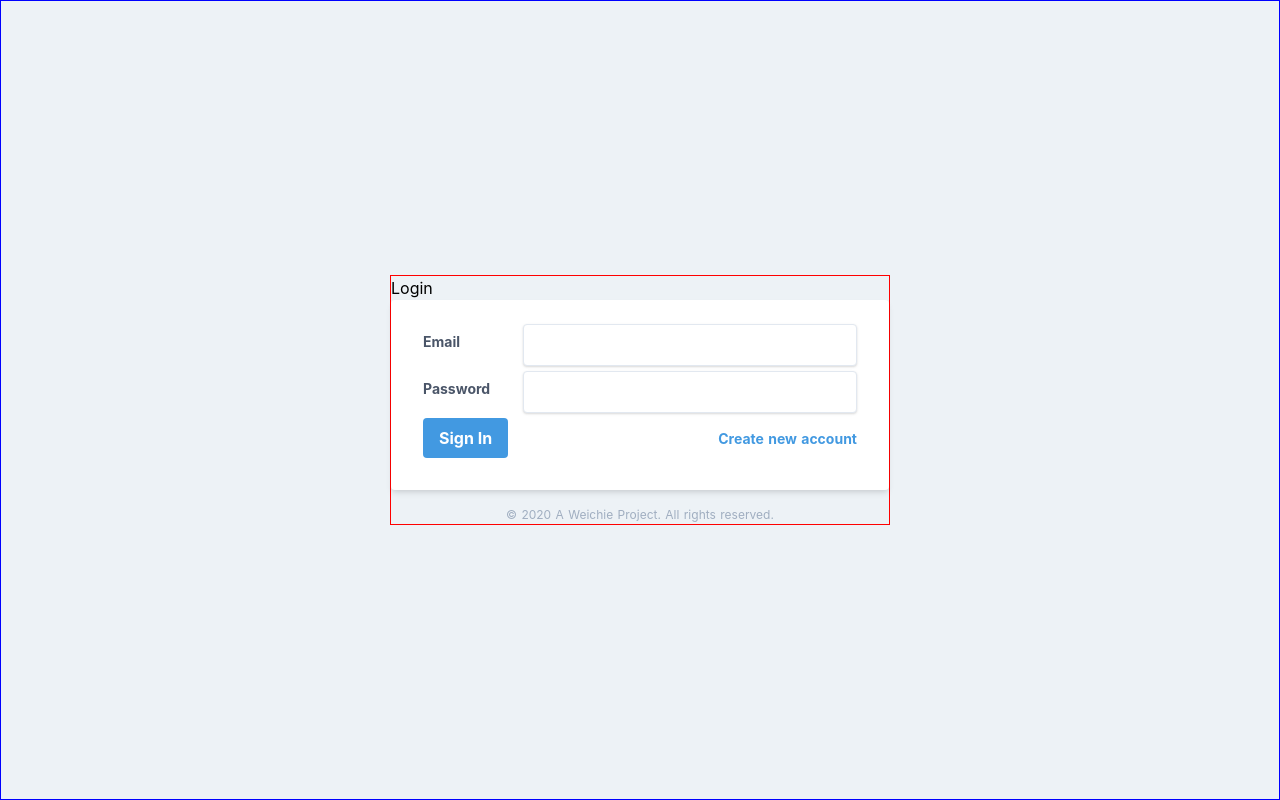
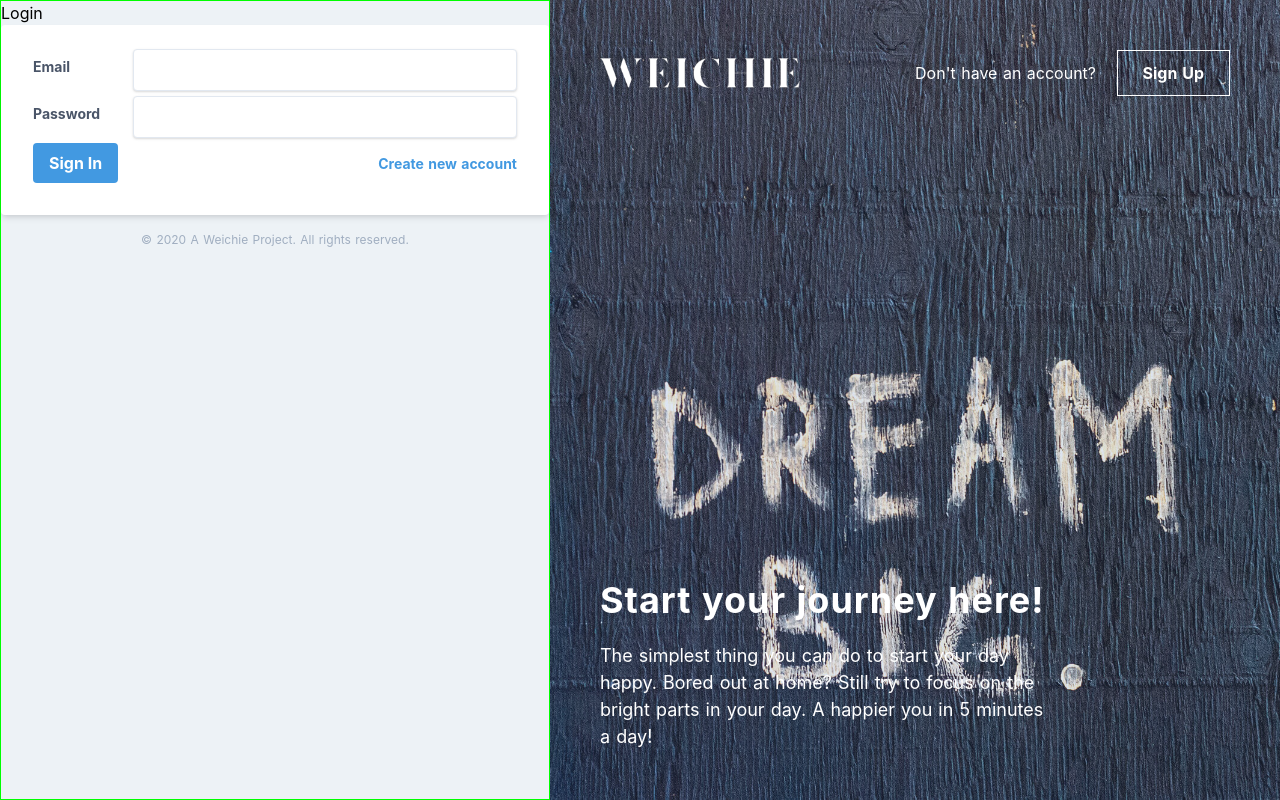
Before and after one commit to weichie/journal, a Nuxt app: page /login in a window 1280 px wide. Built offline with nearby package versions, Linux system fonts and the light colour scheme.

Commit message:
Setup authentication layout

```diff
--- a/assets/css/pages/_authentication.scss
+++ b/assets/css/pages/_authentication.scss
@@ -1,11 +1,79 @@
 .login {
-  border: 1px solid blue;
   width: 100%;
+  display: flex;
+
+  .blue-filter {
+    position: absolute;
+    z-index: 1;
+    background: $blue;
+    top: 0; right: 0;
+    bottom: 0; left: 0;
+    opacity: .2;
+  }
+
+  .content {
+    width: 550px;
+    border: 1px solid lime;
+    position: relative;
+    z-index: 10;
+    background: $bg;
+
+    @media (max-width: 1250px) {
+      width: 450px;
+    }
+  }
+  .general {
+    flex: 1;
+    background-size: cover;
+    background-position: right -75px center;
+
+    .top-banner {
+      display: flex;
+      position: absolute;
+      top: 50px; left: 600px;
+      width: calc(100% - 650px);
+      z-index: 10;
+      align-items: center;
+      justify-content: space-between;
+
+      img {
+        max-width: 200px;
+      }
+      p{
+        color: $white;
+
+        a {
+          display: inline-block;
+          border: 1px solid $white;
+          margin-left: 15px;
+          padding: 10px 25px;
+          font-weight: 700;
+          transition: all .2s ease;
+
+          &:hover {
+            color: $blue;
+            background: $white;
+          }
+        }
+      }
+    }
+
+    .info {
+      position: absolute;
+      z-index: 10;
+      left: 600px; bottom: 50px;
+      color: $white;
+
+      h1 {
+        font-size: 36px;
+        font-weight: 700;
+        letter-spacing: 1px;
+        margin-bottom: 15px;
+      }
+      p {
+        font-size: 18px;
+        max-width: 450px;
+      }
+    }
+  }
 }
-.auth-wrapper {
-  border: 1px solid red;
-  width: 500px;
-  @apply absolute;
-  top: 50%; left: 50%;
-  transform: translate(-50%,-50%);
-}
--- /dev/null
+++ b/components/authPanel.vue
@@ -0,0 +1,37 @@
+<template>
+  <div class="general" :style="{ backgroundImage: 'url(' + background + ')' }">
+    <div class="blue-filter"></div>
+
+    <div class="top-banner">
+      <img src="/images/logo-solo-white.png" alt="Weichie Logo" />
+      <p class="singup">
+        {{ signupText }}
+        <nuxt-link :to="signupRoute">{{ signupButton }}</nuxt-link>
+      </p>
+    </div>
+
+    <div class="info">
+      <h1>{{ title }}</h1>
+      <p>{{ info }}</p>
+    </div>
+  </div>
+</template>
+
+<script>
+export default {
+  name: 'authPanel',
+  props: {
+    bg: String,
+    title: String,
+    info: String,
+    signupText: String,
+    signupButton: String,
+    signupRoute: String,
+  },
+  data() {
+    return {
+      background: this.bg,
+    }
+  },
+}
+</script>
--- a/pages/login.vue
+++ b/pages/login.vue
@@ -1,6 +1,6 @@
 <template>
   <div class="login">
-    <div class="container mx-auto sm">
+    <div class="content">
       <div class="auth-wrapper mx-auto">
         <h1>Login</h1>
         <form action="" @submit.prevent="handleSubmit()" class="bg-white shadow-md rounded px-8 pt-6 pb-8 mb-4">
@@ -24,16 +24,27 @@
         <Copyright />
       </div>
     </div>
+
+    <authPanel
+      bg="/images/journal_bg.jpg"
+      title="Start your journey here!"
+      info="The simplest thing you can do to start your day happy. Bored out at home? Still try to focus on the bright parts in your day. A happier you in 5 minutes a day!"
+      signupText="Don't have an account?"
+      signupButton="Sign Up"
+      signupRoute="/signup"
+    />
   </div>
 </template>
 
 <script>
 import Copyright from '~/components/copyright';
+import authPanel from '~/components/authPanel';
 
 export default {
   name: 'Login',
   components: {
     Copyright,
+    authPanel,
   },
   data() {
     return {
--- a/pages/signup.vue
+++ b/pages/signup.vue
@@ -1,6 +1,6 @@
 <template>
   <div class="login">
-    <div class="container mx-auto sm">
+    <div class="content">
       <div class="auth-wrapper mx-auto">
         <h1>Signup</h1>
         <form action="" @submit.prevent="handleSubmit()" class="auth-form">
@@ -33,16 +33,27 @@
         <Copyright />
       </div>
     </div>
+
+    <authPanel
+      bg="/images/journal_bg.jpg"
+      title="Start your journey here!"
+      info="The simplest thing you can do to start your day happy. Bored out at home? Still try to focus on the bright parts in your day. A happier you in 5 minutes a day!"
+      signupText="Already have an account?"
+      signupButton="Login"
+      signupRoute="/login"
+    />
   </div>
 </template>
 
 <script>
 import Copyright from '~/components/copyright';
+import authPanel from '~/components/authPanel';
 
 export default {
   name: 'Signup',
   components: {
     Copyright,
+    authPanel,
   },
   data() {
     return {
```
Also changed, not shown: static/images/journal_bg.jpg (added), static/images/logo-solo-white.png (added).
